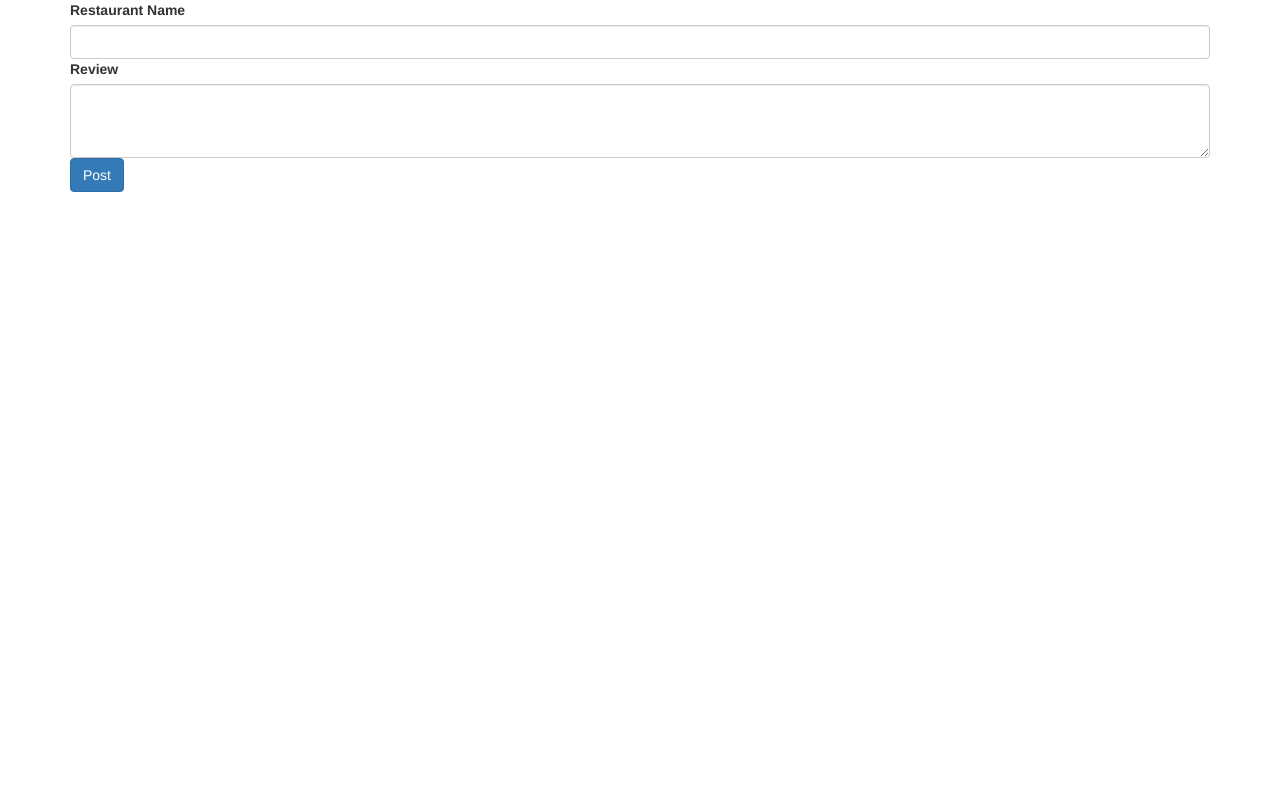
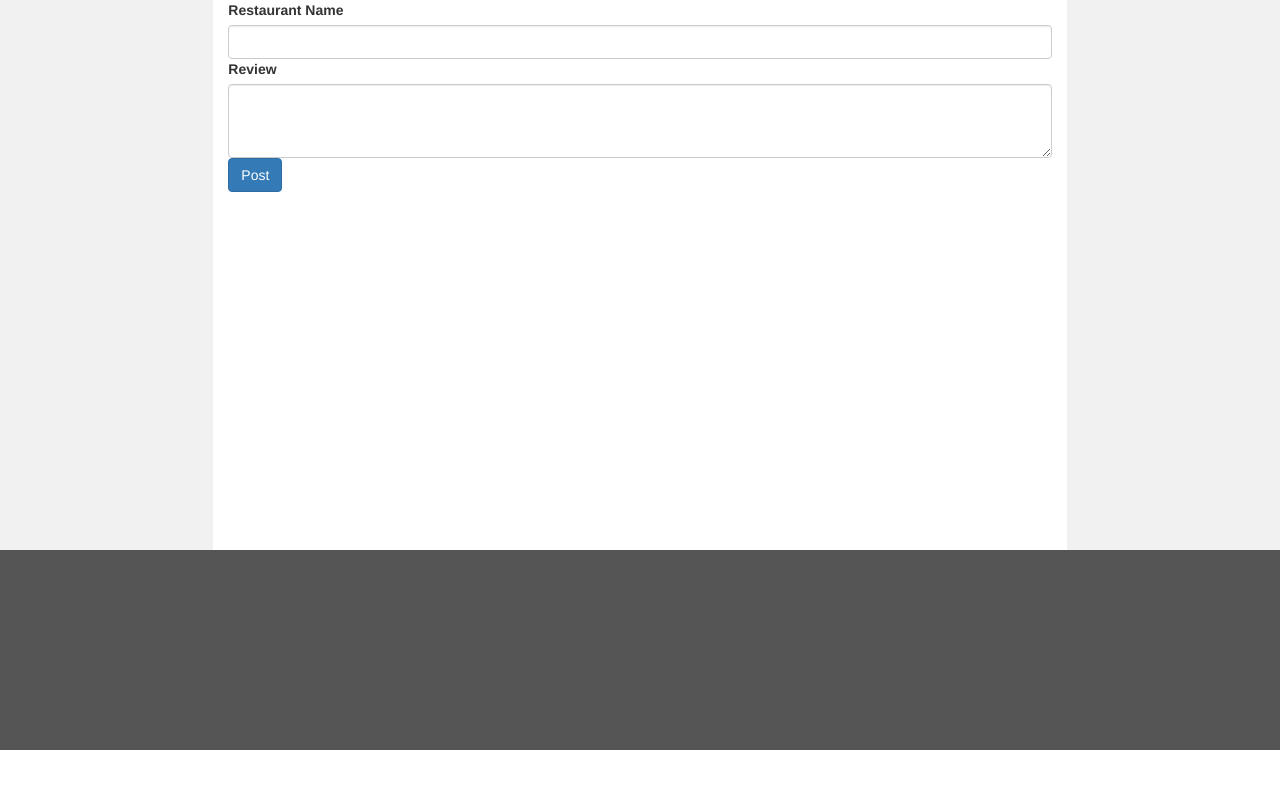
Before and after one commit to mattydit/WebDev2-Project, a PHP site: page /review.html in a window 1280 px wide. Run offline with PHP 8.4, Linux system fonts and the light colour scheme.

Commit message:
review-update

```diff
--- a/index.html
+++ b/index.html
@@ -146,8 +146,8 @@
 			<div class="panel-body">yurt</div>
 		</div>
 	</div>
-	<div class="page-footer font-small blue">
-	</div>
-
+    <footer class="container-fluid text-center">
+        <p>yurt</p>
+    </footer>
 </body>
 </html>
--- a/review.html
+++ b/review.html
@@ -9,7 +9,7 @@
 	<meta charset="utf-8">
 </head>
 <body>
-	<div class="container">
+<!-- 	<div class="container">
 			<div class="md-form">
 	    	<label for="restaurant">Restaurant Name</label>
 	    	<input type="text" id="restaurant" class="form-control">
@@ -20,5 +20,37 @@
 	    </div>
 	    <button type="button" class="btn btn-primary">Post</button>
 	</div>
+	<div class="col-sm-2 sidenav">
+		<div class="well">
+			<p>yurt</p>
+		</div>
+	</div>
+	<footer class="container-fluid text-center">
+	</footer> -->
+
+	<div class="container-fluid text-center">
+		<div class="row content">
+			<div class="col-sm-2 sidenav">
+			</div>
+			<!-- center grid -->
+			<div class="col-sm-8 text-left">
+				<div class="md-form">
+					<label for="restaurant">Restaurant Name</label>
+					<input type="text" id="restaurant" class="form-control">
+				</div>
+				<div class="md-form">
+					<div class="md-form">
+						<label for="form7">Review</label>
+	    				<textarea type="text" id="form7" class="md-textarea form-control" rows="3"></textarea>
+	    			</div>
+	    			<button type="button" class="btn btn-primary">Post</button>
+	    		</div>
+			</div>
+			<div class="col-sm-2 sidenav">
+			</div>
+		</div>
+	</div>
+	<footer class="container-fluid text-center">
+	</footer>
 </body>
 </html>
--- a/style.css
+++ b/style.css
@@ -26,13 +26,28 @@ body{
 
 .container-fluid
 {
-    background-color: #253237;
+
 }
-
-
 
 .navbar-brand
 {
     background-color: #e0fbfc;
     color: #253237;
 }
+footer{
+  background-color: #555;
+  color: white;
+  padding: 100px;
+}
+.sidenav{
+  padding-top: 30px;
+  background-color: #f1f1f1;
+  height: 100%;
+}
+.row.content{
+  height: 550px;
+}
+.navbar{
+  margin-bottom: 0;
+  border-radius: 0;
+}
```
